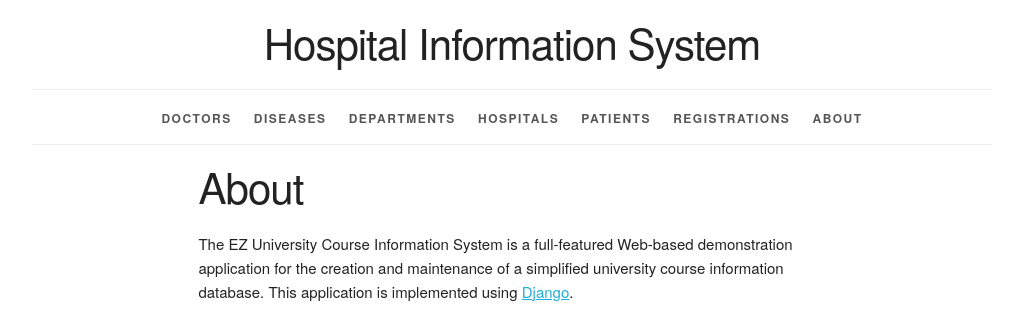
After one commit to DDMeer/ddmsystem, a Django app: page /about/ in a window 1280 px wide. The commit adds this page. Shown: the part 64-392 px from the top of the page, without its empty margins (128-1151 px from the left). Run offline with Django 3.2, Linux system fonts and the light colour scheme.

Commit message:
make webpage

```diff
--- a/ddmsystem/urls.py
+++ b/ddmsystem/urls.py
@@ -1,9 +1,21 @@
 from django.contrib import admin
 from django.urls import path, include
-from .views import redirect_root_view
+from django.views.generic import RedirectView, TemplateView
 
 urlpatterns = [
-    path('', redirect_root_view),
+    path('',
+         RedirectView.as_view(
+             pattern_name='sysinfo_disease_list_urlpattern',
+             permanent=False
+         )),
+
+    path('about/',
+         TemplateView.as_view(
+            template_name='sysinfo/about.html'),
+            name='about_urlpattern'
+         ),
+
     path('admin/', admin.site.urls),
+
     path('', include('sysinfo.urls'))
 ]
--- /dev/null
+++ b/sysinfo/templates/sysinfo/about.html
@@ -0,0 +1,16 @@
+{% extends 'sysinfo/base.html' %}
+
+{% block title %}
+    About
+{% endblock %}
+
+{% block content %}
+  <div class="row">
+    <div class="offset-by-two eight columns">
+    <h2>About</h2>
+    <p>The EZ University Course Information System is a full-featured Web-based demonstration application
+        for the creation and maintenance of a simplified university course information database. This
+        application is implemented using <a href="https://www.djangoproject.com">Django</a>.</p>
+    </div>
+  </div>
+{% endblock %}
--- a/sysinfo/templates/sysinfo/base.html
+++ b/sysinfo/templates/sysinfo/base.html
@@ -44,14 +44,17 @@
                 <a href="{% url 'sysinfo_department_list_urlpattern' %}">
                     Departments</a></li>
             <li>
-                <a href="{% url 'sysinfo_hospital_list_urlpattern' %}">
+                <a href="{% url 'sysinfo_disease_list_urlpattern' %}">
                     Hospitals</a></li>
             <li>
                 <a href="{% url 'sysinfo_patient_list_urlpattern' %}">
                     Patients</a></li>
             <li>
                 <a href="{% url 'sysinfo_treatment_list_urlpattern' %}">
-                    Treatments</a></li>
+                    Registrations</a></li>
+            <li>
+                <a href="{% url 'about_urlpattern' %}">
+                    About</a></li>
         </ul>
     </nav>
     <main>
@@ -73,6 +76,42 @@
             </div>
         {% endblock %}
     </main>
+    {% if is_paginated %}
+        <div class="row">
+            <div class="twelve columns">
+                <ul class="pagination">
+                    {% if first_page_url %}
+                        <li>
+                            <a href="{{ first_page_url }}">
+                                First</a>
+                        </li>
+                    {% endif %}
+                    {% if previous_page_url %}
+                        <li>
+                            <a href="{{ previous_page_url }}">
+                                Previous</a>
+                        </li>
+                    {% endif %}
+                    <li>
+                        Page {{ page_obj.number }}
+                        of {{ paginator.num_pages }}
+                    </li>
+                    {% if next_page_url %}
+                        <li>
+                            <a href="{{ next_page_url }}">
+                                Next</a>
+                        </li>
+                    {% endif %}
+                    {% if last_page_url %}
+                        <li>
+                            <a href="{{ last_page_url }}">
+                                Last</a>
+                        </li>
+                    {% endif %}
+                </ul>
+            </div>
+        </div>
+    {% endif %}
 </div><!-- container -->
 
 <footer>
```
